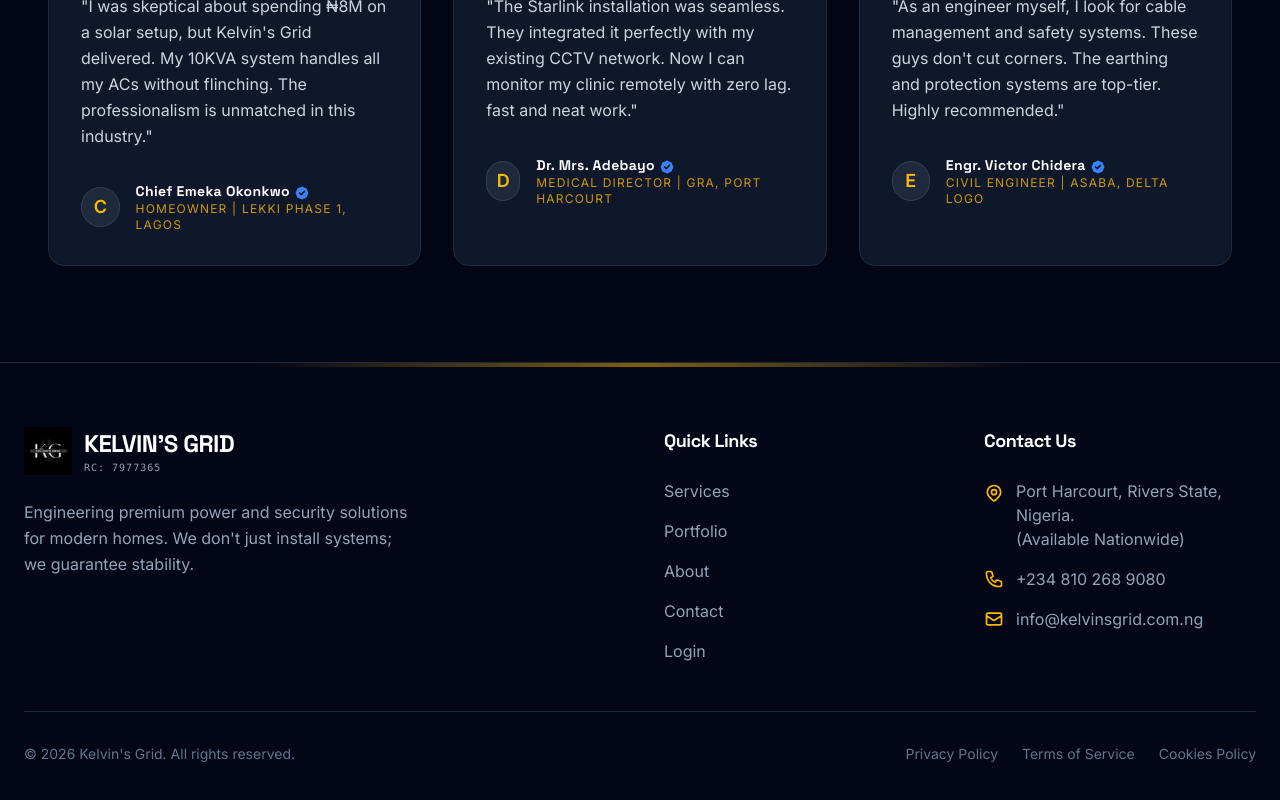
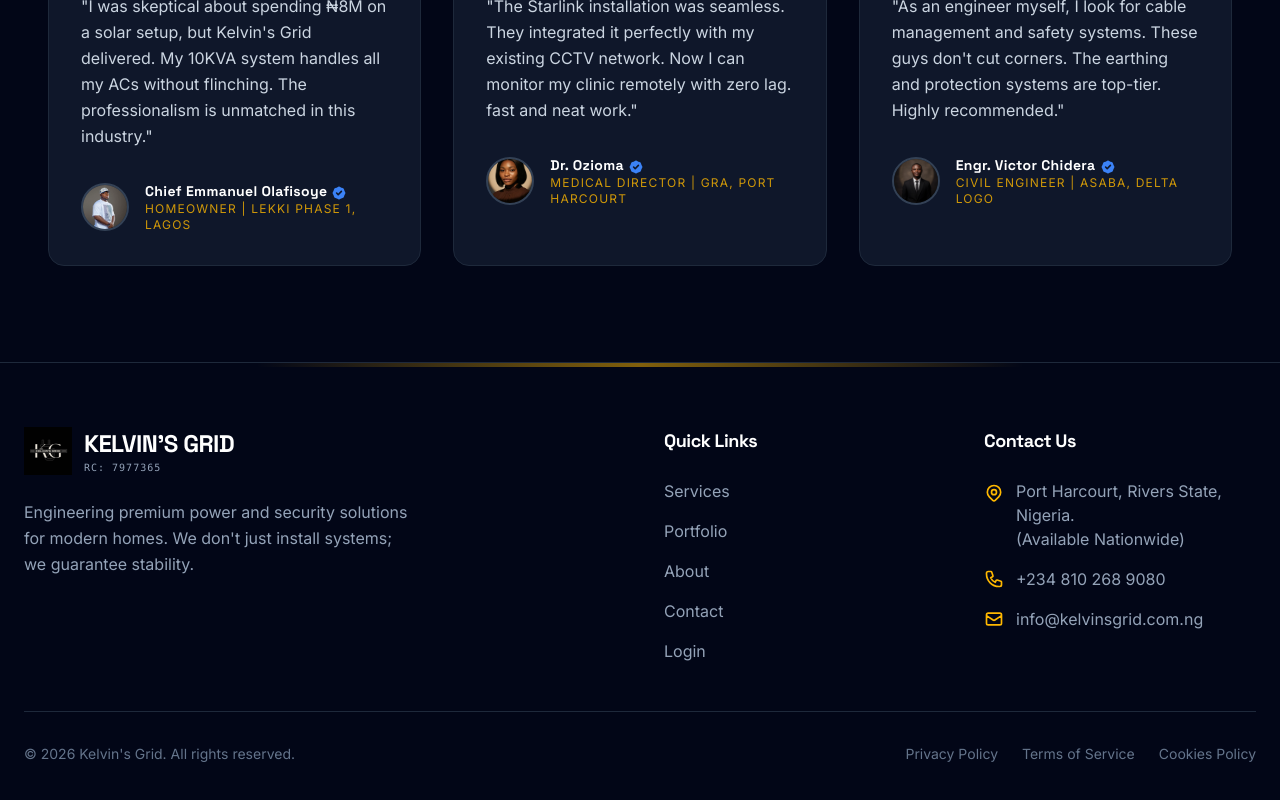
Before and after one commit to VictorChidex1/kelvins-grid, a React (Vite) app: page / in a window 1280 px wide. Shown: the part 2526-3326 px from the top of the page. Built offline with nearby package versions, Linux system fonts and the light colour scheme; no server answers; the database is empty.

Commit message:
Fixed Testimonial images

```diff
--- a/src/components/TestimonialsSection.tsx
+++ b/src/components/TestimonialsSection.tsx
@@ -3,20 +3,20 @@
 const testimonials = [
   {
     id: 1,
-    name: "Chief Emeka Okonkwo",
+    name: "Chief Emmanuel Olafisoye",
     location: "Lekki Phase 1, Lagos",
     role: "Homeowner",
-    image: "/images/avatar-1.jpg", // Placeholder or initial fallback
+    image: "/images/emmanuel-olafisoye.webp", // Placeholder or initial fallback
     content:
       "I was skeptical about spending ₦8M on a solar setup, but Kelvin's Grid delivered. My 10KVA system handles all my ACs without flinching. The professionalism is unmatched in this industry.",
     verified: true,
   },
   {
     id: 2,
-    name: "Dr. Mrs. Adebayo",
+    name: "Dr. Ozioma",
     location: "GRA, Port Harcourt",
     role: "Medical Director",
-    image: "/images/avatar-2.jpg",
+    image: "/images/dr-ozioma.webp",
     content:
       "The Starlink installation was seamless. They integrated it perfectly with my existing CCTV network. Now I can monitor my clinic remotely with zero lag. fast and neat work.",
     verified: true,
@@ -104,8 +104,13 @@
               </p>
 
               <div className="flex items-center gap-4">
-                <div className="w-10 h-10 rounded-full bg-brand-800 flex items-center justify-center text-action font-bold text-lg border border-brand-700">
-                  {testimonial.name[0]}
+                <div className="w-12 h-12 rounded-full bg-brand-800 border-2 border-brand-700 overflow-hidden relative flex-shrink-0">
+                  <img
+                    src={testimonial.image}
+                    alt={testimonial.name}
+                    className="w-full h-full object-cover"
+                    loading="lazy"
+                  />
                 </div>
                 <div>
                   <h4 className="text-white font-bold text-sm tracking-wide">
```
Also changed, not shown: public/images/dr-ozioma.webp (added), public/images/emmanuel-olafisoye.webp (added).
